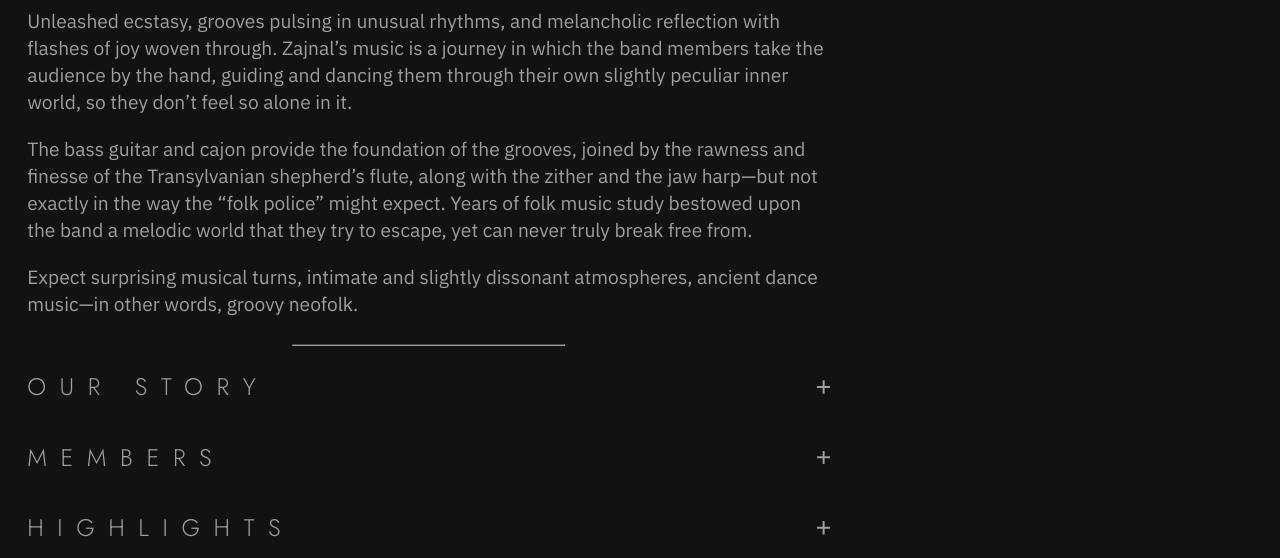
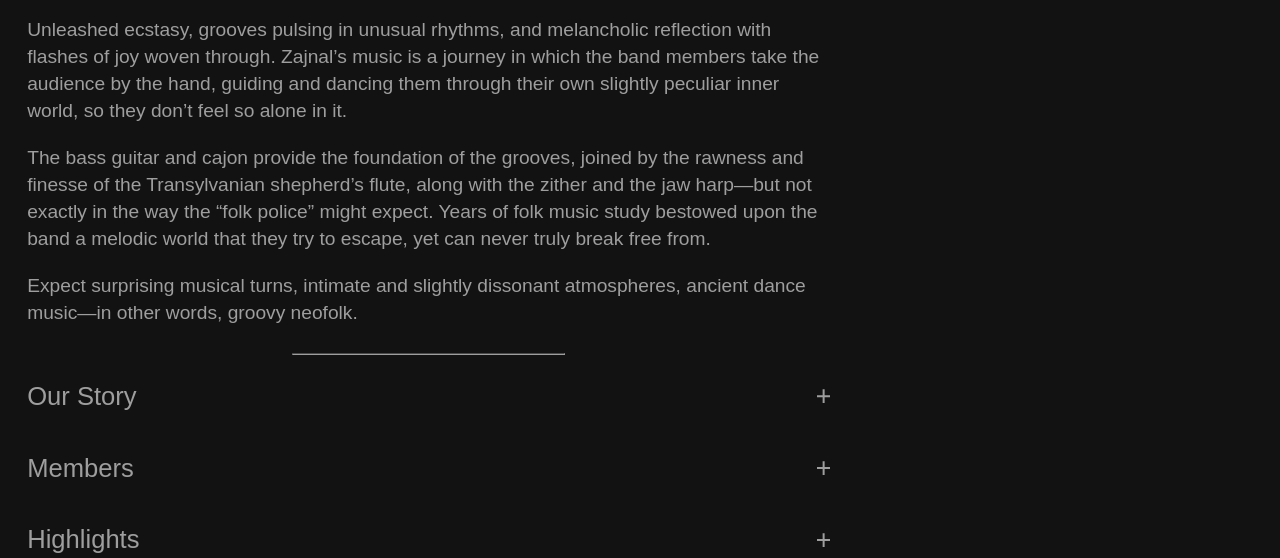
Before and after one commit to zajnalmusic/zajnalmusic.github.io, a plain HTML site: page index.html in a window 1280 px wide. Shown: the part 1521-2079 px from the top of the page. Drawn offline with Linux system fonts and the light colour scheme; a web font is replaced by a local one.

Commit message:
Update zajnal.css

```diff
--- a/css/zajnal.css
+++ b/css/zajnal.css
@@ -5,7 +5,7 @@
     --font-size: calc(1rem + 0.25vw);
     --line-height: calc(var(--font-size) + 0.5rem);
 
-    --font-size-ratio: 1.250;
+    --font-size-ratio: 1.333;
 
     --font-size-xs: calc(var(--font-size) / var(--font-size-ratio));
     --font-size-s: var(--font-size);
@@ -43,7 +43,7 @@
     /* COLOR */
 
     --color-text: #9E9E9E; /* Material Grey 500 */
-    --color-strong: #ffffff; /* pure white */
+    --color-strong: #eeeeee; /* pure white */
     --color-link: #2979FF; /* Material Blue A400 */
     --color-background: #121212;
 
@@ -67,10 +67,24 @@
 }
 
 @font-face {
+  font-display: swap;
+  font-family: 'Zajnal Display';
+  font-weight: 500;
+  src: url('/fonts/ZajnalDisplay-Bold.otf') format(truetype);
+}
+
+@font-face {
     font-display: swap;
     font-family: 'IBM Plex Sans Var';
     font-weight: 100 900;
     src: url('/fonts/IBM Plex Sans Var-Roman.woff2') format(woff2);
+}
+
+@font-face {
+  font-display: swap;
+  font-family: 'Host Grotesk';
+  font-weight: 100 900;
+  src: url('/fonts/HostGrotesk-VariableFont_wght.ttf') format(woff2);
 }
 
 html {
@@ -97,23 +111,25 @@ html {
    ========================================================================== */
 
 *:first-child {
-    margin-block-start: 0;
+    margin-block-start: 0; /* TODO tök jó, csak az accordionokban a margin-block-end is 0... */
 }
 
 h1, h2, h3, h4, h5, h6, .accordion {
     color: var(--color-strong);
-    font-family: 'Jost', sans-serif;
     font-weight: var(--font-weight-s);
-    letter-spacing: var(--spacing-s);
-    text-transform: uppercase;
+    /* text-transform: uppercase; */
 }
 
 h1 {
+    font-family: 'Zajnal Display', sans-serif;
+    letter-spacing: 0.1em;
     font-size: var(--font-size-xl);
 }
 
 h2 {
+    font-family: 'Zajnal Display', sans-serif;
     font-size: var(--font-size-l);
+    letter-spacing: 0.1em;
 }
 
 h3 {
@@ -225,7 +241,7 @@ body {
     background-color: var(--color-background);
     color: var(--color-text);
     display: grid;
-    font-family: 'IBM Plex Sans Var', sans-serif;
+    font-family: 'Host Grotesk', sans-serif;
     font-size: var(--font-size);
     grid-template-rows: auto, auto, 1fr, auto;
     place-items: center;
@@ -394,6 +410,7 @@ main > section {
     max-height: 0;
     overflow: hidden;
     transition: max-height var(--time-s) ease-in;
+    p { margin-block-end: 1em; } /* TODO this shouldn't be necessary */
 }
 
 .accordion.active {
```
